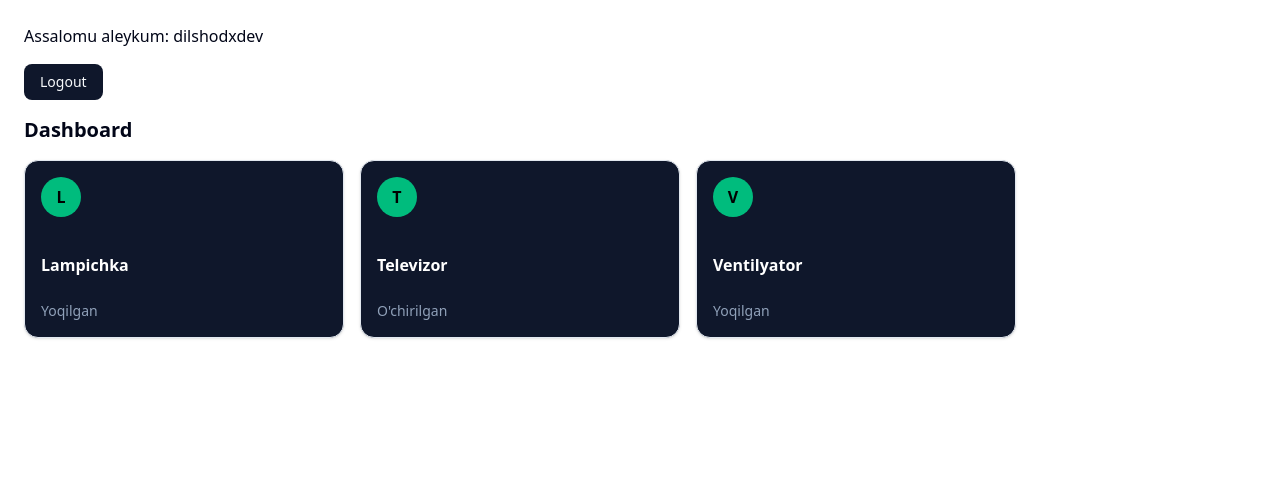
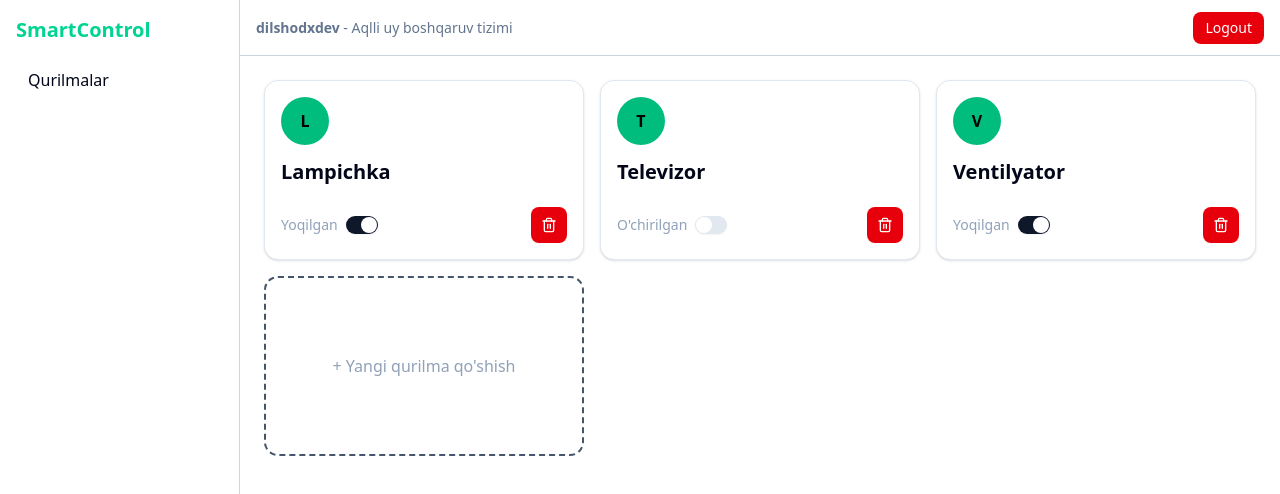
Before and after one commit to dilshodxdev/smartcontrol, a React (Vite) app: page / in a window 1280 px wide. Both pictures are taken after a click on the button "Login". Shown: the top 494 px of the page. Built offline with nearby package versions, Linux system fonts and the light colour scheme.

Commit message:
add devices function add toggle remove and others

```diff
--- a/index.html
+++ b/index.html
@@ -4,7 +4,7 @@
     <meta charset="UTF-8" />
     <link rel="icon" type="image/svg+xml" href="/vite.svg" />
     <meta name="viewport" content="width=device-width, initial-scale=1.0" />
-    <title>demo-loyiha</title>
+    <title>SmartControl</title>
   </head>
   <body>
     <div id="root"></div>
--- a/src/App.tsx
+++ b/src/App.tsx
@@ -1,27 +1,16 @@
-import { Login, useAuth } from "./features/auth";
-import { Button } from "@/components/ui/button";
-import { Devices } from "./features/devices";
+import { Login, useAuth } from "@/features/auth";
+import { Devices } from "@/features/devices";
+import { DashboardLayout } from "@/components/layout/DashboardLayout";
 
 function App() {
   const user = useAuth((s) => s.user);
-  const logout = useAuth((s) => s.logout);
 
-  if (!user) {
-    return <Login />;
-  }
+  if (!user) return <Login />;
 
   return (
-    <>
-      <div className="p-6 space-y-4">
-        <p>Assalomu aleykum: {user.email}</p>
-
-        <Button onClick={logout}>Logout</Button>
-
-        <h2 className="text-xl font-bold">Dashboard</h2>
-
-        <Devices />
-      </div>
-    </>
+    <DashboardLayout>
+      <Devices />
+    </DashboardLayout>
   );
 }
 
--- /dev/null
+++ b/src/components/layout/DashboardLayout.tsx
@@ -0,0 +1,51 @@
+import type { ReactNode } from "react";
+import { Button } from "@/components/ui/button";
+import { useAuth } from "@/features/auth";
+
+type Props = {
+  children: ReactNode;
+};
+
+export function DashboardLayout({ children }: Props) {
+  const { user, logout } = useAuth();
+
+  return (
+    <div className="min-h-screen flex">
+      {/* Sidebar */}
+      <aside className="w-60 p-4 space-y-4 border-r border-slate-300">
+        <h2 className="text-xl font-bold text-emerald-400">SmartControl</h2>
+
+        <nav className="space-y-2">
+          {/* <button className="block w-full text-left px-3 py-2 rounded hover:bg-slate-200">
+            Dashboard
+          </button> */}{" "}
+          {/* Kengaytirish uchun */}
+          <button className="block w-full text-left px-3 py-2 rounded hover:bg-slate-200">
+            Qurilmalar
+          </button>
+          {/* <button className="block w-full text-left px-3 py-2 rounded hover:bg-slate-200">
+            Sozlash
+          </button> */}
+          {/* Kengaytirish uchun */}
+        </nav>
+      </aside>
+
+      {/* Main */}
+      <div className="flex-1 flex flex-col">
+        {/* Header */}
+        <header className="h-14  flex items-center justify-between px-4 border-b border-slate-300">
+          <p className="text-sm text-slate-500">
+            <b>{user?.email}</b> - Aqlli uy boshqaruv tizimi
+          </p>
+
+          <Button size="sm" variant="destructive" onClick={logout}>
+            Logout
+          </Button>
+        </header>
+
+        {/* Content */}
+        <main className="flex-1 p-6 overflow-auto">{children}</main>
+      </div>
+    </div>
+  );
+}
--- /dev/null
+++ b/src/components/ui/switch.tsx
@@ -0,0 +1,33 @@
+import * as React from "react"
+import { Switch as SwitchPrimitive } from "radix-ui"
+
+import { cn } from "@/lib/utils"
+
+function Switch({
+  className,
+  size = "default",
+  ...props
+}: React.ComponentProps<typeof SwitchPrimitive.Root> & {
+  size?: "sm" | "default"
+}) {
+  return (
+    <SwitchPrimitive.Root
+      data-slot="switch"
+      data-size={size}
+      className={cn(
+        "peer data-[state=checked]:bg-primary data-[state=unchecked]:bg-input focus-visible:border-ring focus-visible:ring-ring/50 dark:data-[state=unchecked]:bg-input/80 group/switch inline-flex shrink-0 items-center rounded-full border border-transparent shadow-xs transition-all outline-none focus-visible:ring-[3px] disabled:cursor-not-allowed disabled:opacity-50 data-[size=default]:h-[1.15rem] data-[size=default]:w-8 data-[size=sm]:h-3.5 data-[size=sm]:w-6",
+        className
+      )}
+      {...props}
+    >
+      <SwitchPrimitive.Thumb
+        data-slot="switch-thumb"
+        className={cn(
+          "bg-background dark:data-[state=unchecked]:bg-foreground dark:data-[state=checked]:bg-primary-foreground pointer-events-none block rounded-full ring-0 transition-transform group-data-[size=default]/switch:size-4 group-data-[size=sm]/switch:size-3 data-[state=checked]:translate-x-[calc(100%-2px)] data-[state=unchecked]:translate-x-0"
+        )}
+      />
+    </SwitchPrimitive.Root>
+  )
+}
+
+export { Switch }
--- /dev/null
+++ b/src/features/devices/components/AddDevice.tsx
@@ -0,0 +1,32 @@
+import { Button } from "@/components/ui/button";
+import { Card } from "@/components/ui/card";
+import { Input } from "@/components/ui/input";
+import { useState } from "react";
+
+type Props = {
+  onAdd: (name: string) => void;
+};
+
+export function AddDevice({ onAdd }: Props) {
+  const [name, setName] = useState("");
+
+  function handleSubmit(e: React.FormEvent) {
+    e.preventDefault();
+
+    if (!name) return;
+    onAdd(name);
+    setName("");
+  }
+
+  return (
+    <form onSubmit={handleSubmit} className="space-y-2">
+      <Input
+        placeholder="Qurilma nomi"
+        value={name}
+        onChange={(e) => setName(e.target.value)}
+        className="text-white"
+      />
+      <Button type="submit">Qo'shish</Button>
+    </form>
+  );
+}
--- a/src/features/devices/components/DeviceCard.tsx
+++ b/src/features/devices/components/DeviceCard.tsx
@@ -1,32 +1,57 @@
+import { Card } from "@/components/ui/card";
+import { Switch } from "@/components/ui/switch";
 import type { Device } from "../types";
-import { Card } from "@/components/ui/card";
+import { Trash2 } from "lucide-react";
+import { Button } from "@/components/ui/button";
 
 type Props = {
   device: Device;
+  onToggle: (id: number) => void;
+  onDelete: (id: number) => void;
 };
 
-export function DeviceCard({ device }: Props) {
+export function DeviceCard({ device, onToggle, onDelete }: Props) {
   return (
     <Card
       className="
         w-xs
-        bg-slate-900 text-white
+        h-45
         p-4 rounded-xl
-
+       flex flex-col gap-2
+       justify-between
       "
     >
       {/* Icon */}
-      <div className="w-10 h-10 rounded-full bg-emerald-500 flex items-center justify-center text-black font-bold">
+      <div className="w-12 h-12 rounded-full bg-emerald-500 flex items-center justify-center text-black font-bold">
         {device.name[0]}
       </div>
 
       {/* Name */}
-      <h3 className="mt-3 font-semibold">{device.name}</h3>
+      <h2 className="mt-1 font-semibold text-xl">{device.name}</h2>
 
-      {/* Status */}
-      <p className="text-sm text-slate-400">
-        {device.status === "on" ? "Yoqilgan" : "O'chirilgan"}
-      </p>
+      {/* Actions */}
+      <div className="flex justify-between items-center pt-3">
+        {/* Toggle Status*/}
+        <div className="flex justify-end gap-2 items-center">
+          <p className="text-sm text-slate-400">
+            {device.status === "on" ? "Yoqilgan" : "O'chirilgan"}
+          </p>
+          <Switch
+            id="switch-disabled-unchecked"
+            checked={device.status === "on"}
+            onCheckedChange={() => onToggle(device.id)}
+          />
+        </div>
+
+        {/* Delete */}
+        <Button
+          size="icon"
+          variant="destructive"
+          onClick={() => onDelete(device.id)}
+        >
+          <Trash2 size={8} />
+        </Button>
+      </div>
     </Card>
   );
 }
--- a/src/features/devices/hooks/useDevices.ts
+++ b/src/features/devices/hooks/useDevices.ts
@@ -13,5 +13,24 @@ export function useDevices() {
       ]);
     }, 500);
   }, []);
-  return devices;
+
+  function addDevice(name: string) {
+    setDevices((prev) => [
+      ...prev,
+      { id: prev.length + 1, name, status: "off" },
+    ]);
+  }
+
+  function toggleDevice(id: number) {
+    setDevices((prev) =>
+      prev.map((d) =>
+        d.id === id ? { ...d, status: d.status === "on" ? "off" : "on" } : d,
+      ),
+    );
+  }
+
+  function removeDevice(id: number) {
+    setDevices((prev) => prev.filter((d) => d.id !== id));
+  }
+  return { devices, addDevice, toggleDevice, removeDevice };
 }
--- a/src/features/devices/index.tsx
+++ b/src/features/devices/index.tsx
@@ -1,14 +1,54 @@
+import { useState } from "react";
+
 import { useDevices } from "./hooks/useDevices";
 import { DeviceCard } from "./components/DeviceCard";
+import { AddDevice } from "./components/AddDevice";
 
 export function Devices() {
-  const devices = useDevices();
-  //  { id: 1, name: "Lampichka", status: "on" },
+  const { devices, addDevice, toggleDevice, removeDevice } = useDevices();
+
+  const [open, setOpen] = useState(false);
+
   return (
-    <div className=" flex gap-4 flex-wrap">
-      {devices.map((d) => (
-        <DeviceCard key={d.id} device={d} />
-      ))}
+    <div className="space-y-4">
+      {/* Flex  */}
+      <div className="flex flex-wrap gap-4">
+        {devices.map((d) => (
+          <DeviceCard key={d.id} device={d} onToggle={toggleDevice} onDelete={removeDevice} />
+        ))}
+
+        {/* Yana qo'shish */}
+        <div
+          onClick={() => setOpen(true)}
+          className="
+           w-xs
+           h-45
+            border-2 border-dashed
+            border-slate-600
+            rounded-xl
+            flex items-center justify-center
+            text-slate-400
+            cursor-pointer
+            hover:border-emerald-400
+          "
+        >
+          + Yangi qurilma qo'shish
+        </div>
+      </div>
+
+      {/* Modal */}
+      {open && (
+        <div className="fixed inset-0 bg-black/50 flex items-center justify-center">
+          <div className="bg-slate-900 p-4 rounded-xl w-80">
+            <AddDevice
+              onAdd={(name) => {
+                addDevice(name);
+                setOpen(false);
+              }}
+            />
+          </div>
+        </div>
+      )}
     </div>
   );
 }
```
